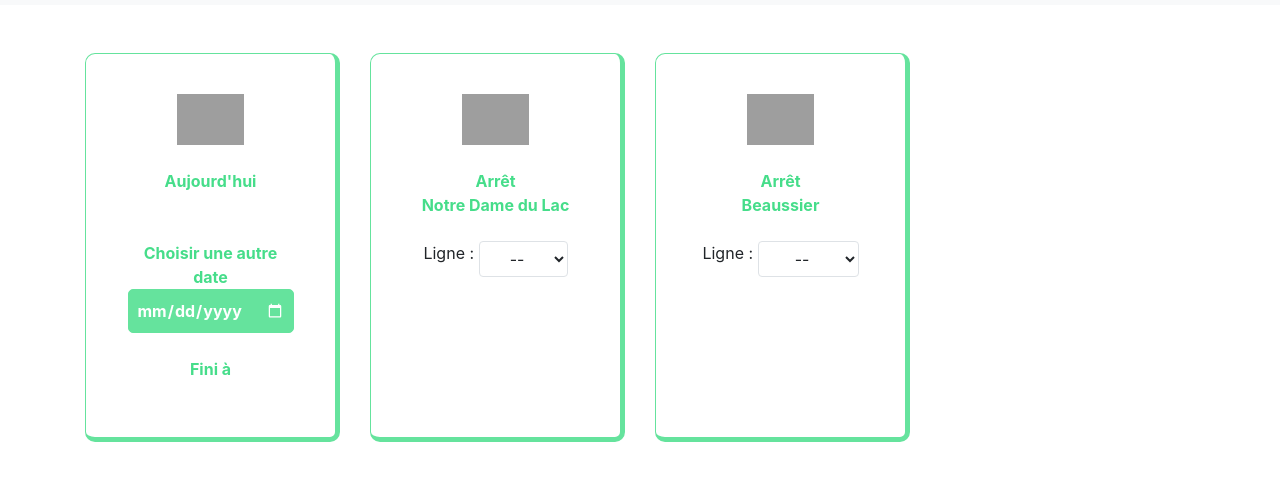
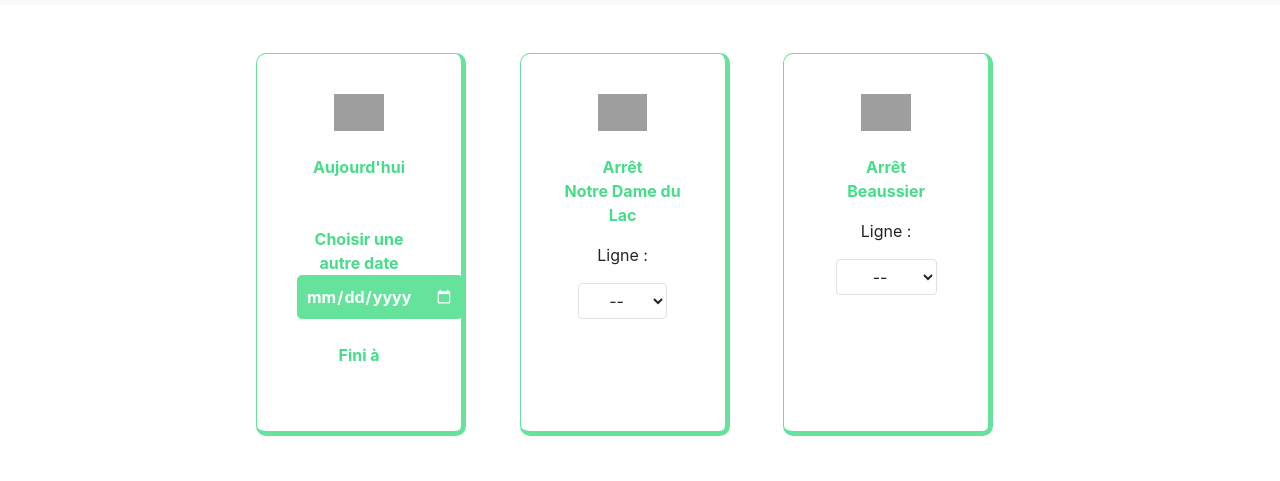
Before and after one commit to loub16/ProjetWeb, a website: page express/main.html in a window 1280 px wide. Shown: the part 231-712 px from the top of the page. Drawn offline with nearby package versions, Linux system fonts and the light colour scheme; no server answers; grey boxes are pictures that could not be loaded.

Commit message:
better boxes

```diff
--- a/express/main.html
+++ b/express/main.html
@@ -40,8 +40,8 @@
 
     <!--RESULTS BOXES-->
     <div class="icon-boxes">
-        <div class="container">
-          <div class="row gy-4 mt-5">
+
+        <div class="row gy-4 mt-5">
 
             <!--Box 1-->
             <div class="col-xl-3 col-md-6">
@@ -120,8 +120,8 @@
             </div>
             Box 4-->
 
-          </div>
         </div>
+
       </div>
       <script src = "main.js"></script>
 
--- a/express/style.css
+++ b/express/style.css
@@ -49,7 +49,6 @@ input.form-control:focus {
 /*Boîtes individuelles */
 .icon-box {
     /*background-color: #478c66; /* Couleur de fond verte */
-    display: inline-block;
     padding: 20px; /* Espacement interne pour le contenu */
     border-radius: 10px; /* Bordures arrondies */
     text-align: center; /* Centrer le texte */
@@ -58,6 +57,7 @@ input.form-control:focus {
 /*Conteneur des boîtes */
 .icon-boxes {
     margin-top: 20px;
+    margin-left: 20%;
 }
 
 /*Bordures des boîtes */
@@ -67,7 +67,7 @@ input.form-control:focus {
     border-right: 5px solid #65e39d;
     border-bottom: 5px solid #65e39d;
     height: 100%;
-    width: 100%;
+    width: 90%;
     padding: 40px;
 }
 
```
